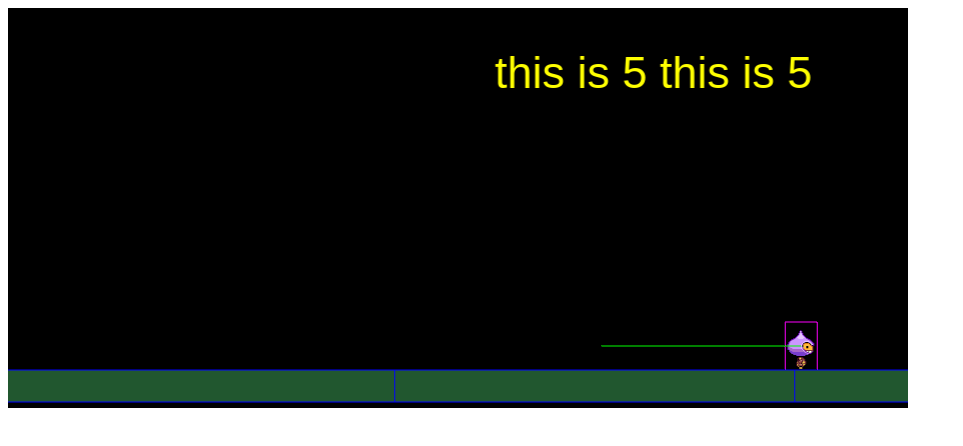
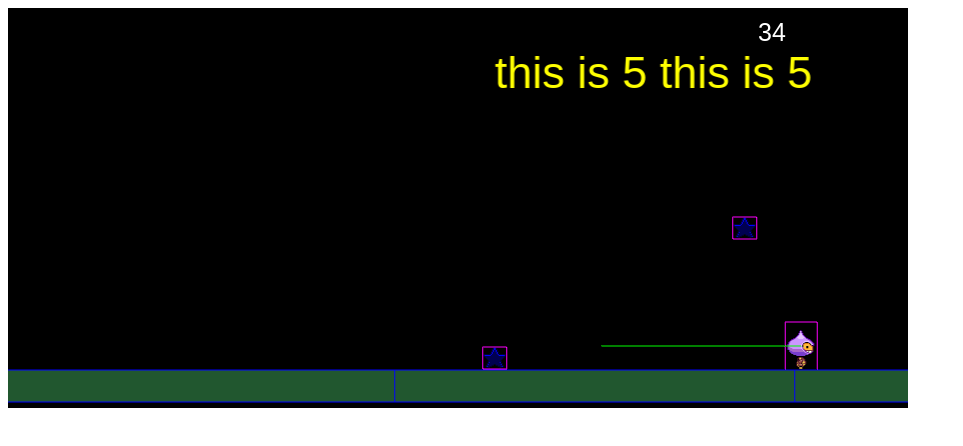
Before and after one commit to tatanyn/undone, a website: page index.html in a window 1280 px wide. Shown: the whole page, without its empty margins (0-963 px from the left). Drawn offline with Linux system fonts and the light colour scheme.

Commit message:
added orb colisions and other stuff

```diff
--- a/index.html
+++ b/index.html
@@ -7,11 +7,6 @@
   </head>
   <body>
     <script type="text/javascript">
-    var gamePaused = false;
-    var nextLevel = false;
-    var floor = 5;
-    var endOfLevel = -3000;
-    var cursor, dude, door, level, doorText, switchText;
 
     var  config = {
           type: Phaser.AUTO,
@@ -20,7 +15,7 @@
           physics: {
               default: 'arcade',
               arcade: {
-                  gravity: { y: 5000 },
+                  gravity: { y: 1300 },
                   debug: true
               }
           },
@@ -33,6 +28,17 @@
       };
       var game = new Phaser.Game(config);
       // globals for game objects we need to use outside of create
+      var gamePaused = false;
+      var nextLevel = false;
+      var floor = 5;
+      var endOfLevel = -3000;
+      var gameOver = false;
+      var orbCount = 35;
+      var dude;
+      var orbs;
+      var cursor, door, level, doorText, switchText, orbText;
+
+
       function preload ()
       {
         this.load.image('ground', 'assets/platform.png');
@@ -49,6 +55,7 @@
         }
       function create(){
         doorText =  this.add.text(endOfLevel-300, 40, "", {font: "45px Arial", fill: "yellow"});
+        orbText =  this.add.text(750, 10, orbCount , {font: "25px Arial", fill: "white"}).setScrollFactor(0);
         switchTest =  this.add.text(-1500, 40, "", {font: "45px Arial", fill: "yellow"});
 
         level =  this.add.text(400, 40, "Floor " + floor, {font: "45px Arial", fill: "yellow"});
@@ -66,7 +73,6 @@
           this.cameras.main.setZoom(1);
 
 
-          //
           ground = this.physics.add.staticGroup({
               key: 'ground',
               repeat: 10,
@@ -80,26 +86,33 @@
           let exit = this.add.sprite(door.x+100, door.y, "exit");
           exit.scale = 0.05;
 
-//This will be power orbs
-          let orbs = this.physics.add.staticGroup();
-          orbs.create(600, 350, 'orb');
-          orbs.create(50, 250, 'orb');
+          //This will be power orbs
+          orbs = this.physics.add.group();
+          orbs.create(-1500, 350, 'orb');
+          orbs.create(500, 250, 'orb');
           orbs.create(750, 220, 'orb');
           orbs.create(-50, 220, 'orb');
           orbs.create(-250, 250, 'orb');
           orbs.create(-600, 350, 'orb');
           orbs.create(-550, 250, 'orb');
           orbs.create(-750, 220, 'orb');
-          orbs.create(-5000, 220, 'orb');
+          orbs.create(-1250, 220, 'orb');
           orbs.create(-2500, 250, 'orb');
           orbs.create(-6000, 350, 'orb');
           orbs.create(-5500, 250, 'orb');
           orbs.create(7500, 220, 'orb');
           orbs.create(-15000, 220, 'orb');
           orbs.create(-12500, 250, 'orb');
+          Phaser.Actions.SetTint(orbs.getChildren(), 0x0000ff);
 
+          // so orbs dont fall
+          Phaser.Actions.Call(orbs.getChildren(), function (orbs) {
+            orbs.body.allowGravity = false;
+          });
 
           this.physics.add.collider(dude, ground);
+
+          this.physics.add.overlap(dude, orbs, getOrbs, null, this);
 
           // Controls
           cursor = this.input.keyboard.createCursorKeys();
@@ -111,8 +124,6 @@
             else
               gamePaused = true;
           })
-
-
         }
 
         function update ()
@@ -120,29 +131,65 @@
           // We always run toward negative x!
           dude.setVelocityX(-400);
           //shows run animation
-          dude.anims.play('run', true);
+           dude.anims.play('run', true);
+          // orbText.setVelocityX(-400);
           //TO DO: CREATE A SWITCH STATMENT CONTROLING EACH FLOOR.
           switch(floor) {
             case 5:
             switchTest.setText("this is 5 this is 5")
-            // code block
+            // OBJECT: PHASING LEVEL - dude can pass through walls has High y velocity and can double jump
+            // DIFFICUTLY: EASY - their should be many paths to complettion
+            if (cursor.up.isDown)
+            {
+                // jumping gives us instant -y velo
+                dude.setVelocityY(-500);
+            }
+
             break;
             case 4:
             switchTest.setText("this is 4 this is 4")
-            // code block
+            // OBJECT: JETPACK LEVEL - dude can NOT pass through walls has high y velocity can and can double Jump
+            // DIFFICUTLY: MEDUIM - their should be a few paths to complettion but at least on bottleneck at the end where exicution should be perfect
+            if (cursor.up.isDown)
+            {
+                // jumping gives us instant -y velo
+                dude.setVelocityY(-500);
+            }
+
             break;
             case 3:
             switchTest.setText("this is 3 this is 3")
-            // code block
+            // OBJECT: ANTI GRAV BOOTS LEVEL - lower y velocity and can only jump  and double jump
+            // DIFFICUTLY: Hard - their should be a few paths to completion
+            if (cursor.up.isDown && dude.body.touching.down)
+            {
+                // jumping gives us instant -y velo
+                dude.setVelocityY(-500);
+            }
+
             break;
             case 2:
+            // OBJECT: ANTI GRAV BOOTS LEVEL - lower y velocity and can only jump  and double jump
+            // DIFFICUTLY: Hard - only one path to completion with a margin of error
             // code block
-            switchTest.setText("this is 1 this is 1")
-
+            switchTest.setText("this is 2 this is 2")
+            if (cursor.up.isDown && dude.body.touching.down)
+            {
+                // jumping gives us instant -y velo
+                dude.setVelocityY(-500);
+            }
             break;
             case 1:
+            // OBJECT: ANTI GRAV BOOTS LEVEL - lower y velocity and can only jump  and double jump
+            // DIFFICUTLY: PERFECT PLAY REQUIRED - their should be only one path to completion with exact timeing
             // code block
+
             switchTest.setText("this is 1 this is 1")
+            if (cursor.up.isDown && dude.body.touching.down)
+            {
+                // jumping gives us instant -y velo
+                dude.setVelocityY(-500);
+            }
             break;
             default:
             switchTest.setText("this is default - if you're seeing this you fucked up - this is default")
@@ -150,20 +197,17 @@
             // code block
 }
 
-          // We got to the door.  if dude is above the door wait for dude to fall down.  For now, pause.
-          // TODO: transition to next floor.
+          // We got to the door.  if dude is above the door wait for dude to fall down. transition to next floor.
           if ( dude.x+5 < door.x) dude.setVelocityX(0);
           if ( dude.x+5 < door.x && dude.y > door.y && floor == 1 ) {
             doorText.setText('You win');
             gamePaused = true;
-
           }
           else if ( dude.x+5 < door.x && dude.y > door.y) {
             gamePaused = true;
             nextLevel = true;
             doorText.setText('Press down arrow to start next level')
 }
-
 
           // Check if we are paused
           if ( gamePaused ) {
@@ -180,13 +224,9 @@
             dude.y =300;
             floor --;
             level.setText('Floor ' + floor);
-            doorText.setText('')
-          }
-
-          if (cursor.up.isDown)
-          {
-              // jumping gives us instant -y velo
-              dude.setVelocityY(-500);
+            doorText.setText('');
+//            orbs.children.iterate(function() { clearTint()});
+            resetOrbs();
           }
 
           // Always follow dude's x until we reach door.
@@ -196,7 +236,26 @@
           this.cameras.main.scrollY = Math.min(0, dude.y-50);
 
 }
+function getOrbs (dude, orbs)
+{
+    orbs.clearTint();
+    orbs.disableBody(true, false);
+    orbCount --;
+    orbText.setText(orbCount);
+    console.log('got it!');
+}
 
+//this does not work becuasd when the function is called and indivudal 'orb' is not identifid. possiable fix itterate through all the the children orbs.
+function resetOrbs (dude, orbs)//dude, door
+{
+  // orb.clearTint();
+  // orb.disableBody(false, false);
+//clearTint();
+// for (i = 0; i < 15; i++) {
+//   orbs[i].cleartint();
+//}
+  console.log('resetOrbs');
+}
     </script>
   </body>
 </html>
```
